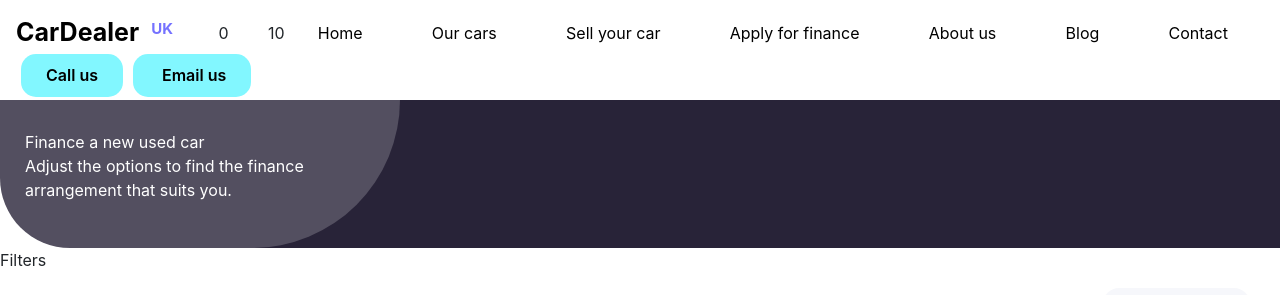
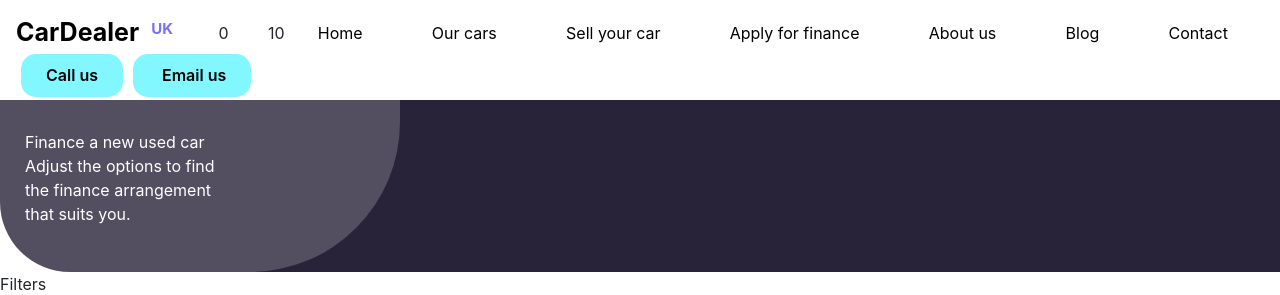
Before and after one commit to Danielvermel/carDealer-uk-layouts-test, a Nuxt app: page / in a window 1280 px wide. Shown: the top 295 px of the page. Built offline with nearby package versions, Linux system fonts and the light colour scheme; some icons are missing.

Commit message:
start adding scss

```diff
--- /dev/null
+++ b/assets/css/main.scss
@@ -0,0 +1 @@
+$primary-color: #7572FF;
--- a/components/RepresentativeContent.vue
+++ b/components/RepresentativeContent.vue
@@ -50,7 +50,9 @@ import ArrowUpIcon from 'vue-material-design-icons/ChevronUp.vue';
 
     }
 </script>
-<style scoped>
+<style lang="scss">
+@import '~/assets/css/main.scss';
+
 .representative-banner{
     background-color: #F6F7FB;
     border-radius: 16px;
@@ -74,7 +76,7 @@ import ArrowUpIcon from 'vue-material-design-icons/ChevronUp.vue';
 }
 
 .active {
-    border-bottom:  3px  solid #7572FF;
+    border-bottom:  3px  solid $primary-color;
 }
 
 p {
--- a/nuxt.config.js
+++ b/nuxt.config.js
@@ -18,6 +18,7 @@ export default {
 
   // Global CSS: https://go.nuxtjs.dev/config-css
   css: [
+    '~/assets/css/main.scss'
   ],
 
   // Plugins to run before rendering page: https://go.nuxtjs.dev/config-plugins
--- a/pages/index.vue
+++ b/pages/index.vue
@@ -12,7 +12,7 @@
     </body>
 </template>
 
-<style scoped>
+<style lang="scss">
 
 .flexbox-container {
   display: flex;
```
Also changed, not shown: package.json (+7 -1 lines), 1 other file (tests, documents, lock files or other folders).
